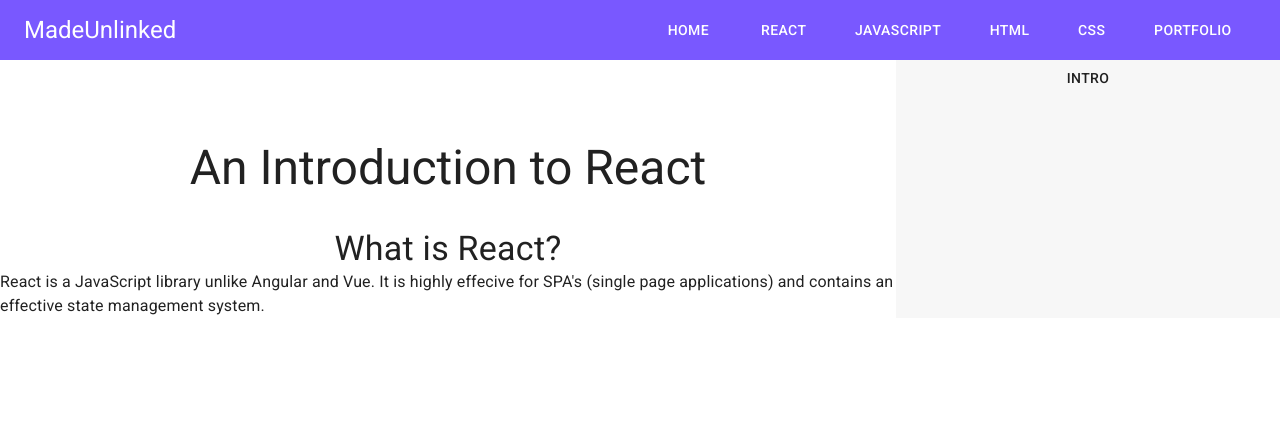
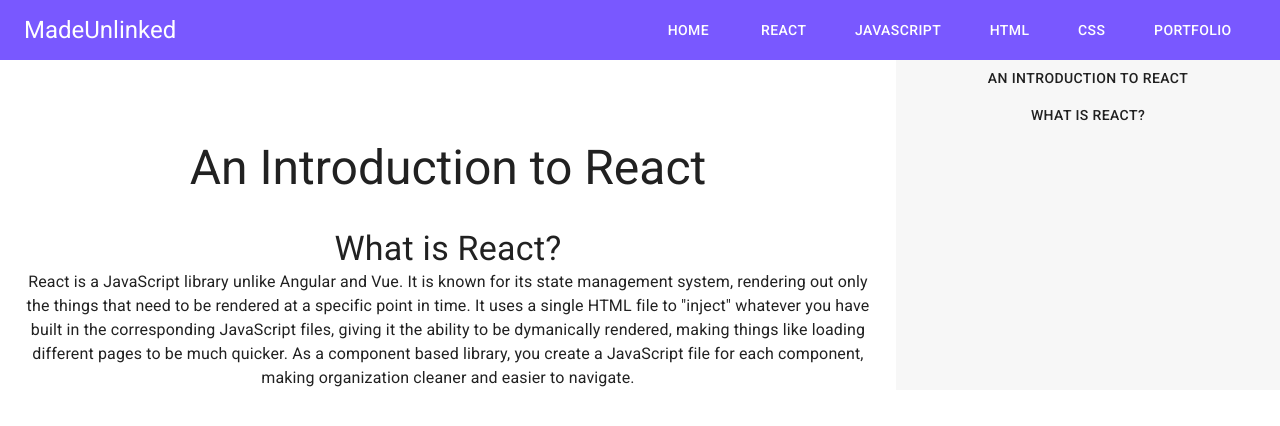
Before and after one commit to benzend/react-portfolio, a React (Create React App) app: page /blog/react/intro in a window 1280 px wide. Shown: the top 426 px of the page. Built offline with nearby package versions, Linux system fonts and the light colour scheme.

Commit message:
added more description, hooked up className, added navigational titles, ALL FOR BLOG

```diff
--- a/src/pages/blogs/BlogReactIntro.js
+++ b/src/pages/blogs/BlogReactIntro.js
@@ -21,16 +21,17 @@ const useStyles = makeStyles(() => ({
     justifyContent: "flex-start",
     background: "#f7f7f7",
   },
-  content: {
+  contentBox: {
     width: "70%",
   },
+  contentContainer: {},
 }));
 
 export const BlogReactIntro = () => {
-  const { headerStyle, root, nav, content } = useStyles();
+  const { headerStyle, root, nav, contentBox, contentContainer } = useStyles();
   return (
     <Box className={root}>
-      <Box className={content}>
+      <Box className={contentBox}>
         <Box className={headerStyle} component="header">
           <Typography
             color="textPrimary"
@@ -41,7 +42,7 @@ export const BlogReactIntro = () => {
             An Introduction to React
           </Typography>
         </Box>
-
+        <Container className={contentContainer} maxWidth="md">
           <Typography
             align="center"
             color="textPrimary"
@@ -50,14 +51,21 @@ export const BlogReactIntro = () => {
           >
             What is React?
           </Typography>
-        <Typography color="textPrimary" variant="body1">
-          React is a JavaScript library unlike Angular and Vue. It is highly
-          effecive for SPA's (single page applications) and contains an
-          effective state management system.
+          <Typography align="center" color="textPrimary" variant="body1">
+            React is a JavaScript library unlike Angular and Vue. It is known
+            for its state management system, rendering out only the things that
+            need to be rendered at a specific point in time. It uses a single
+            HTML file to "inject" whatever you have built in the corresponding
+            JavaScript files, giving it the ability to be dymanically rendered,
+            making things like loading different pages to be much quicker. As a
+            component based library, you create a JavaScript file for each
+            component, making organization cleaner and easier to navigate.
           </Typography>
+        </Container>
       </Box>
       <Box className={nav}>
-        <Button>Intro</Button>
+        <Button>An Introduction to React</Button>
+        <Button>What is React?</Button>
       </Box>
     </Box>
   );
```
Lines whose indentation alone changed are shown as unchanged.
